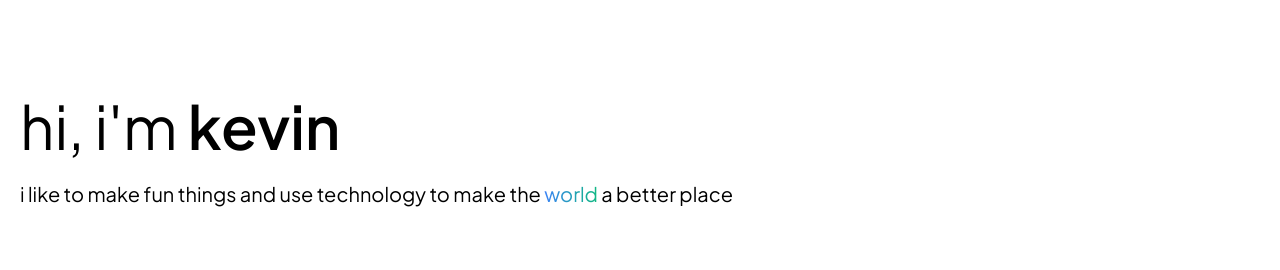
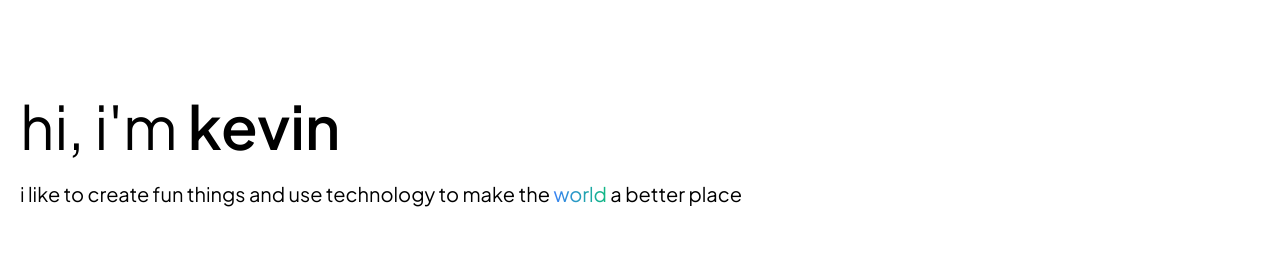
Before and after one commit to duckevinwu/portfolio, a Next.js app: page / in a window 1280 px wide. Shown: the top 270 px of the page. Built offline with nearby package versions, Linux system fonts and the light colour scheme.

Commit message:
fix wording of home page

```diff
--- a/pages/index.js
+++ b/pages/index.js
@@ -1,8 +1,8 @@
-import Head from 'next/head'
-import styles from '../styles/Home.module.css'
+import Head from 'next/head';
+import styles from '../styles/Home.module.css';
 
 // components
-import GridCard from '../components/GridCard/GridCard'
+import GridCard from '../components/GridCard/GridCard';
 
 export default function Home() {
   return (
@@ -17,7 +17,7 @@ export default function Home() {
         <section className="mt-24">
           <div className="">
             <h1 className="text-6xl mb-6">hi, i'm <font className="font-semibold">kevin</font></h1>
-            <h2 className="text-xl">i like to make fun things and use technology to make the <font className="text-transparent bg-clip-text bg-gradient-to-r from-blue-500 to-emerald-500">world</font> a better place</h2>
+            <h2 className="text-xl">i like to create fun things and use technology to make the <font className="text-transparent bg-clip-text bg-gradient-to-r from-blue-500 to-emerald-500">world</font> a better place</h2>
           </div>
         </section>
         <section className="mt-16">
```
